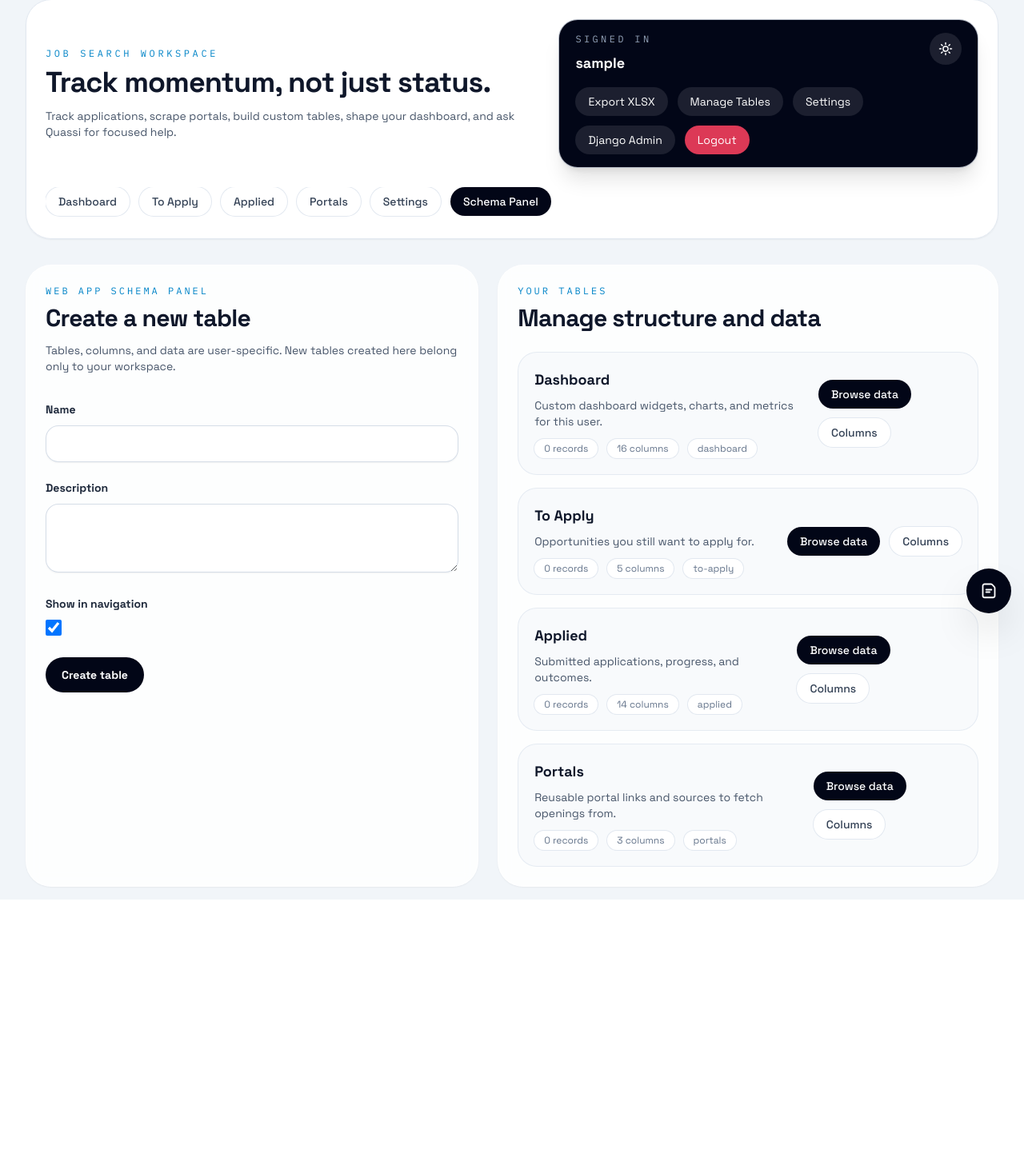
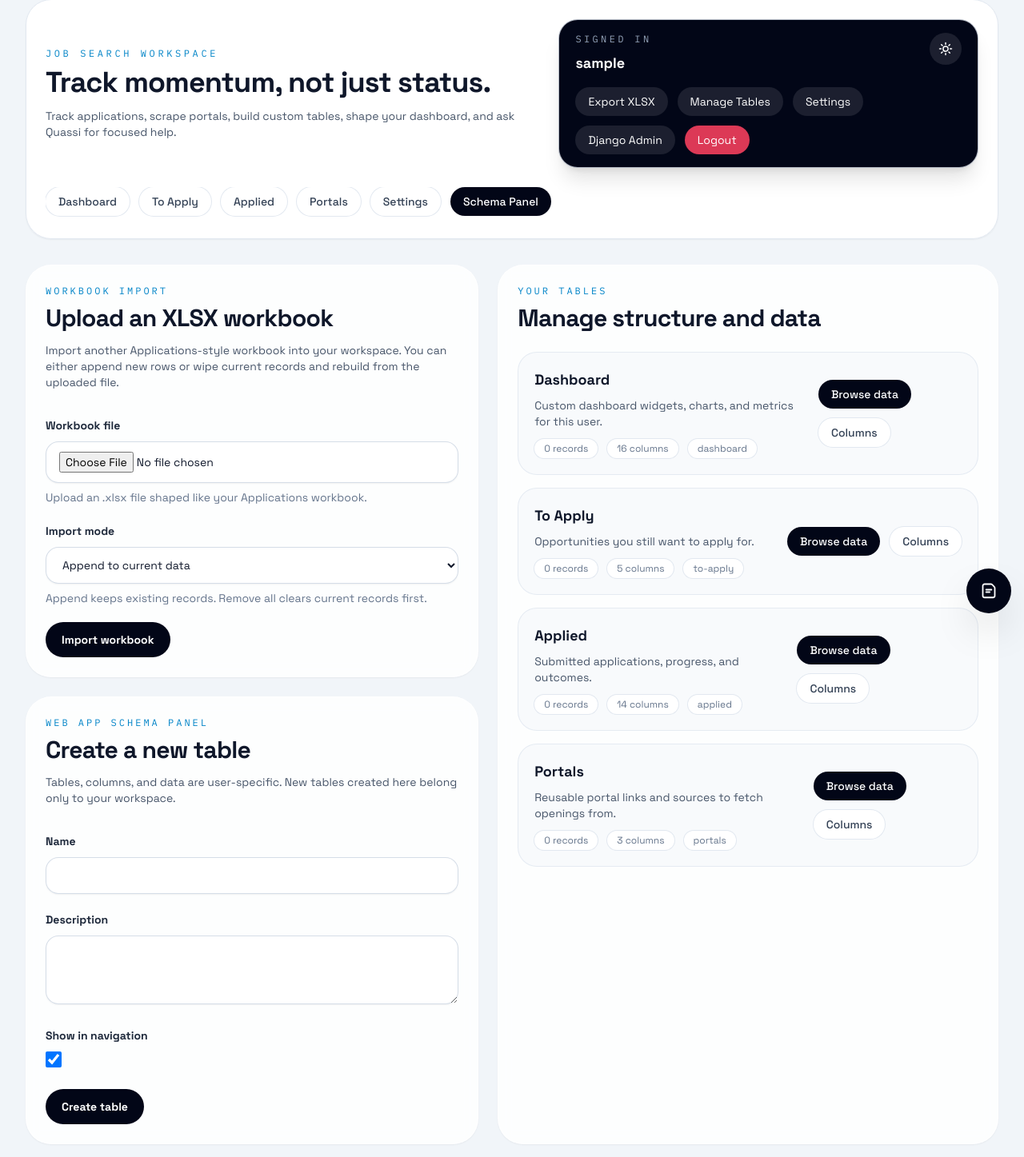
Before and after one commit to q-viper/job-tracker, a Django app: page /workspace/ in a window 1280 px wide. Shown: the part 17-1464 px from the top of the page at 80% size. Before the commit the page ends 1142 px from the top, so only its background shows below. Run offline with Django 5.2, Linux system fonts and the light colour scheme; the visitor is signed in with stand-in values (Sample User, id 1); data comes from the database, SQL or seed files in the repository; data that the repository does not hold is empty; some libraries are stand-ins or nearby versions.

Commit message:
added import feat

```diff
--- a/tracker/forms.py
+++ b/tracker/forms.py
@@ -31,6 +31,40 @@ class TableDefinitionForm(forms.ModelForm):
         super().__init__(*args, **kwargs)
         for field in self.fields.values():
             apply_widget_classes(field)
+
+
+class WorkbookImportForm(forms.Form):
+    class ImportMode:
+        APPEND = "append"
+        REPLACE = "replace"
+
+    IMPORT_MODE_CHOICES = (
+        (ImportMode.APPEND, "Append to current data"),
+        (ImportMode.REPLACE, "Remove all and import again"),
+    )
+
+    workbook = forms.FileField(
+        label="Workbook file",
+        help_text="Upload an .xlsx file shaped like your Applications workbook.",
+    )
+    import_mode = forms.ChoiceField(
+        label="Import mode",
+        choices=IMPORT_MODE_CHOICES,
+        initial=ImportMode.APPEND,
+        help_text="Append keeps existing records. Remove all clears current records first.",
+    )
+
+    def __init__(self, *args, **kwargs):
+        super().__init__(*args, **kwargs)
+        for field in self.fields.values():
+            apply_widget_classes(field)
+        self.fields["workbook"].widget.attrs["accept"] = ".xlsx"
+
+    def clean_workbook(self):
+        workbook = self.cleaned_data["workbook"]
+        if not workbook.name.lower().endswith(".xlsx"):
+            raise forms.ValidationError("Upload an .xlsx workbook.")
+        return workbook
 
 
 class ColumnDefinitionForm(forms.ModelForm):
--- a/tracker/templates/tracker/manage_tables.html
+++ b/tracker/templates/tracker/manage_tables.html
@@ -4,6 +4,36 @@
 
 {% block content %}
     <section class="grid gap-6 xl:grid-cols-[0.95fr_1.05fr]">
+        <div class="space-y-6">
+            <article class="rounded-[2rem] border border-white/70 bg-white/85 p-6 shadow-sm backdrop-blur">
+                <p class="font-mono text-xs uppercase tracking-[0.25em] text-sky-600">Workbook Import</p>
+                <h2 class="mt-2 text-3xl font-bold tracking-tight">Upload an XLSX workbook</h2>
+                <p class="mt-3 text-sm text-slate-600">
+                    Import another Applications-style workbook into your workspace. You can either append new rows or wipe current records and rebuild from the uploaded file.
+                </p>
+                <form method="post" enctype="multipart/form-data" class="mt-8 space-y-5">
+                    {% csrf_token %}
+                    {% if workbook_import_form.non_field_errors %}
+                        <div class="rounded-2xl border border-rose-200 bg-rose-50 px-4 py-3 text-sm text-rose-700">
+                            {{ workbook_import_form.non_field_errors|join:", " }}
+                        </div>
+                    {% endif %}
+                    {% for field in workbook_import_form %}
+                        <div>
+                            <label class="text-sm font-semibold text-slate-800" for="{{ field.id_for_label }}">{{ field.label }}</label>
+                            <div>{{ field }}</div>
+                            {% if field.help_text %}
+                                <p class="mt-2 text-sm text-slate-500">{{ field.help_text }}</p>
+                            {% endif %}
+                            {% if field.errors %}
+                                <p class="mt-2 text-sm text-rose-600">{{ field.errors|join:", " }}</p>
+                            {% endif %}
+                        </div>
+                    {% endfor %}
+                    <button class="rounded-full bg-slate-950 px-5 py-3 text-sm font-semibold text-white transition hover:bg-slate-800" type="submit" name="import_workbook" value="1">Import workbook</button>
+                </form>
+            </article>
+
             <article class="rounded-[2rem] border border-white/70 bg-white/85 p-6 shadow-sm backdrop-blur">
                 <p class="font-mono text-xs uppercase tracking-[0.25em] text-sky-600">Web App Schema Panel</p>
                 <h2 class="mt-2 text-3xl font-bold tracking-tight">Create a new table</h2>
@@ -24,6 +54,7 @@
                     <button class="rounded-full bg-slate-950 px-5 py-3 text-sm font-semibold text-white transition hover:bg-slate-800" type="submit">Create table</button>
                 </form>
             </article>
+        </div>
 
         <article class="rounded-[2rem] border border-white/70 bg-white/85 p-6 shadow-sm backdrop-blur">
             <p class="font-mono text-xs uppercase tracking-[0.25em] text-sky-600">Your Tables</p>
--- a/tracker/views.py
+++ b/tracker/views.py
@@ -3,6 +3,7 @@ from __future__ import annotations
 from io import BytesIO
 import json
 from pathlib import Path
+from tempfile import NamedTemporaryFile
 
 from django.conf import settings
 from django.contrib import messages
@@ -25,6 +26,7 @@ from .forms import (
     SignupForm,
     TableDefinitionForm,
     ToApplyForm,
+    WorkbookImportForm,
 )
 from .email_verification import send_verification_email, verify_user_from_token
 from .models import DynamicTable, PortalJobSuggestion
@@ -42,6 +44,7 @@ from .services import (
     get_record,
     get_records,
     get_user_table,
+    import_workbook_for_user,
     make_unique_column_slug,
     make_unique_table_slug,
     move_to_applied,
@@ -502,6 +505,7 @@ class ManageTablesView(LoginRequiredMixin, WorkspaceReadyMixin, TemplateView):
             {
                 "nav_section": "tables",
                 "table_form": kwargs.get("table_form") or TableDefinitionForm(),
+                "workbook_import_form": kwargs.get("workbook_import_form") or WorkbookImportForm(),
                 "tables": [
                     {
                         "table": table,
@@ -513,7 +517,41 @@ class ManageTablesView(LoginRequiredMixin, WorkspaceReadyMixin, TemplateView):
         )
         return context
 
+    def handle_workbook_import(self, request):
+        form = WorkbookImportForm(request.POST, request.FILES)
+        if not form.is_valid():
+            return self.render_to_response(self.get_context_data(workbook_import_form=form))
+
+        workbook = form.cleaned_data["workbook"]
+        replace = form.cleaned_data["import_mode"] == WorkbookImportForm.ImportMode.REPLACE
+        temp_path: Path | None = None
+
+        try:
+            with NamedTemporaryFile(delete=False, suffix=".xlsx") as temp_file:
+                for chunk in workbook.chunks():
+                    temp_file.write(chunk)
+                temp_path = Path(temp_file.name)
+
+            imported_counts = import_workbook_for_user(temp_path, request.user, replace=replace)
+        except Exception as exc:
+            form.add_error(None, f"Could not import that workbook: {exc}")
+            return self.render_to_response(self.get_context_data(workbook_import_form=form))
+        finally:
+            if temp_path and temp_path.exists():
+                temp_path.unlink(missing_ok=True)
+
+        mode_label = "replaced" if replace else "appended"
+        counts_text = ", ".join(f"{slug}: {count}" for slug, count in imported_counts.items())
+        messages.success(
+            request,
+            f"Workbook imported successfully. Existing data was {mode_label}. {counts_text}",
+        )
+        return redirect("manage_tables")
+
     def post(self, request, *args, **kwargs):
+        if "import_workbook" in request.POST:
+            return self.handle_workbook_import(request)
+
         form = TableDefinitionForm(request.POST)
         if form.is_valid():
             table = form.save(commit=False)
```
Also changed, not shown: tracker/tests.py (+95 -1 lines). Lines whose indentation alone changed are shown as unchanged.
